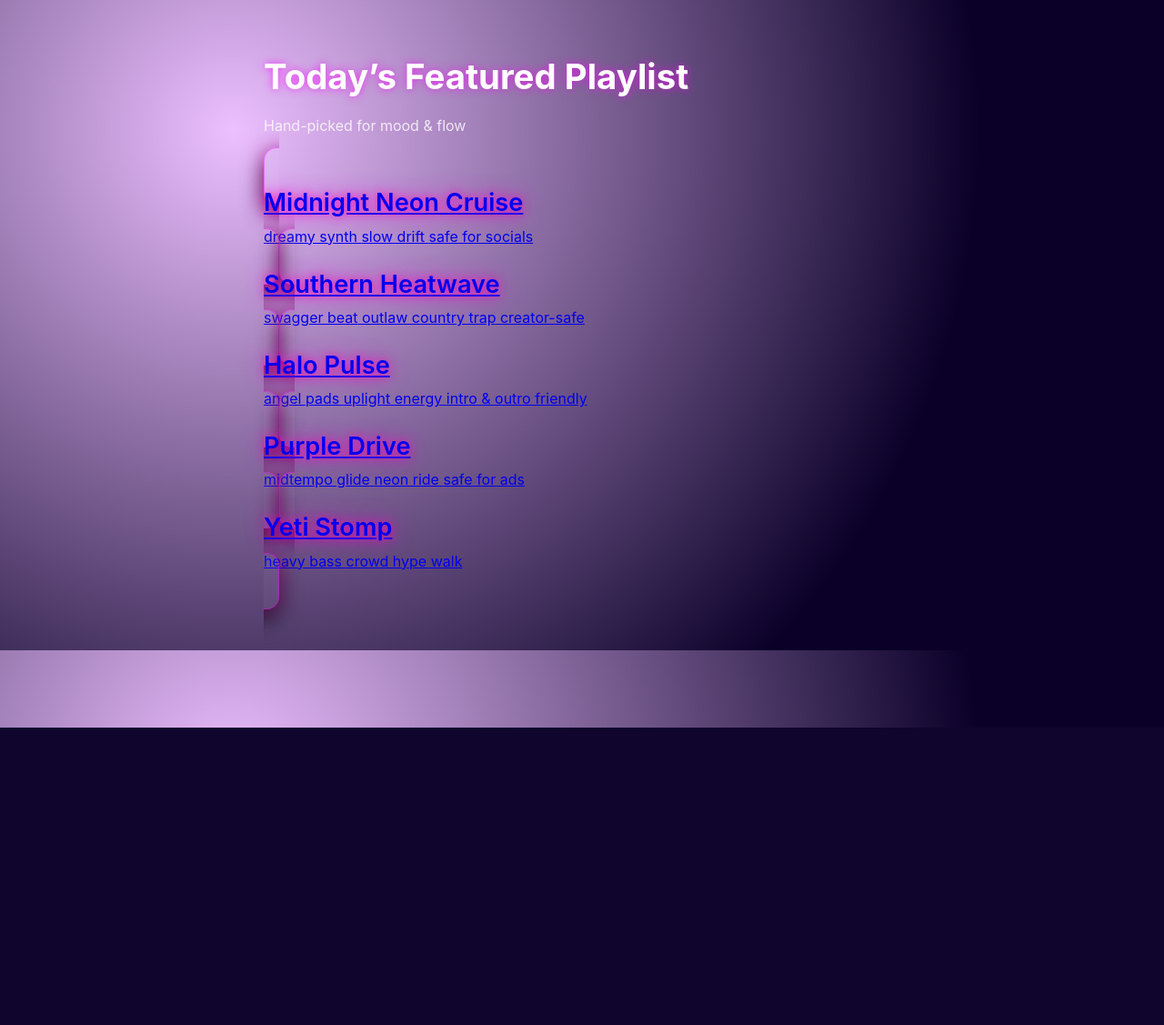
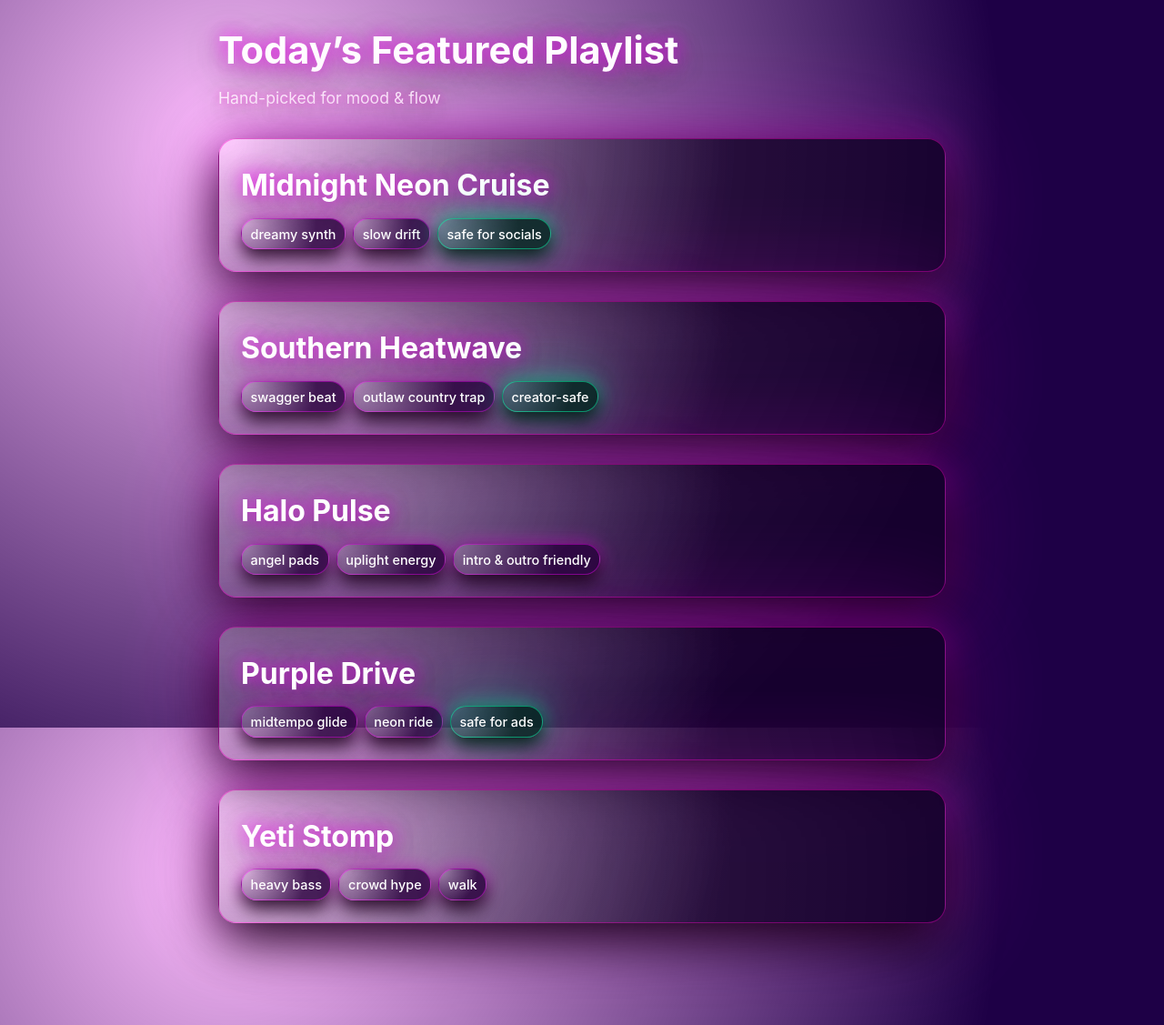
Before and after one commit to timmyjonesusn-netizen/Timmy-wsgi, a Flask app: page / in a window 1280 px wide. Shown: the whole page at 91% size. Before the commit the page ends 800 px from the top, so only its background shows below. Run offline with Flask 3, Linux system fonts and the light colour scheme.

Commit message:
Update style.css

```diff
--- a/static/style.css
+++ b/static/style.css
@@ -1,74 +1,168 @@
-/* --- Base Page --- */
+/* --- Page background / global --- */
 body {
   margin: 0;
-  padding: 2rem 1.25rem 4rem;
+  padding: 2rem 1rem 5rem;
   font-family: -apple-system, BlinkMacSystemFont, "Inter", "Helvetica Neue", Arial, sans-serif;
-  background: radial-gradient(circle at 20% 20%, rgba(180, 0, 255, 0.25) 0%, rgba(10, 0, 40, 1) 70%);
+  line-height: 1.4;
+  background: radial-gradient(circle at 20% 20%, rgba(255, 0, 255, 0.25) 0%, rgba(30, 0, 70, 1) 70%);
+  background-attachment: fixed;
   color: #fff;
-  line-height: 1.4;
 }
 
-/* --- Layout --- */
+/* layout wrapper */
 .page-wrap {
-  max-width: 700px;
+  max-width: 800px;
   margin: 0 auto;
 }
 
-/* --- Header --- */
+/* --- Header text --- */
 .headline {
-  font-size: 2rem;
+  font-size: clamp(2rem, 2.2rem + 1vw, 2.6rem);
   font-weight: 700;
-  text-shadow: 0 0 10px rgba(255, 0, 255, 0.7);
-  margin-bottom: 0.3rem;
+  line-height: 1.15;
+  margin: 0 0 1rem 0;
+  color: #fff;
+  text-shadow:
+    0 0 20px rgba(255,0,255,0.8),
+    0 0 40px rgba(255,0,255,0.4),
+    0 10px 40px rgba(0,0,0,0.8);
 }
 
 .subhead {
-  font-size: 1rem;
-  color: rgba(255, 255, 255, 0.8);
-  margin-bottom: 2rem;
+  font-size: 1.1rem;
+  font-weight: 400;
+  color: rgba(255,255,255,0.9);
+  margin: 0 0 2rem 0;
+  text-shadow:
+    0 0 12px rgba(255,0,200,0.6),
+    0 10px 30px rgba(0,0,0,0.8);
 }
 
-/* --- Playlist Cards --- */
+/* --- Playlist card link wrappers --- */
 .playlist-block {
-  background: rgba(255, 255, 255, 0.04);
-  border: 1px solid rgba(255, 0, 255, 0.4);
-  border-radius: 14px;
-  padding: 1.25rem 1rem;
+  display: block;
+  text-decoration: none;
+  color: inherit;
+
+  background: radial-gradient(circle at 0% 0%, rgba(255,255,255,0.12) 0%, rgba(20,0,40,0.8) 70%);
+  border-radius: 20px;
+  padding: 1.5rem 1rem 1.25rem;
   margin-bottom: 1.5rem;
+
+  border: 1px solid rgba(255,0,200,0.4);
   box-shadow:
-    0 0 20px rgba(255, 0, 200, 0.4),
-    0 10px 25px rgba(0, 0, 0, 0.8);
-  transition: all 0.25s ease-in-out;
+    0 20px 60px rgba(0,0,0,0.9),
+    0 0 40px rgba(255,0,255,0.4),
+    0 0 120px rgba(255,0,255,0.3);
+
+  position: relative;
+  overflow: hidden;
+  transition: all .2s ease;
 }
 
-.playlist-block:hover {
-  background: rgba(255, 255, 255, 0.08);
-  transform: translateY(-2px);
+/* glossy edge/highlight at the top of each card */
+.playlist-block::before {
+  content: "";
+  position: absolute;
+  inset: 0;
+  background: radial-gradient(
+    circle at 20% 0%,
+    rgba(255,255,255,0.4) 0%,
+    rgba(255,255,255,0) 60%
+  );
+  pointer-events: none;
+  mix-blend-mode: screen;
+  opacity: .4;
+  transition: opacity .2s;
 }
 
-/* --- Playlist Titles --- */
-.playlist-name {
-  font-size: 1.5rem;
-  font-weight: 600;
-  margin: 0 0 0.4rem 0;
-  text-shadow:
-    0 0 10px rgba(255, 0, 180, 0.8),
-    0 0 25px rgba(255, 0, 255, 0.7);
+/* hover / tap feedback */
+.playlist-block:active,
+.playlist-block:hover {
+  transform: translateY(-2px) scale(1.01);
+  box-shadow:
+    0 30px 70px rgba(0,0,0,0.95),
+    0 0 50px rgba(255,0,255,0.6),
+    0 0 160px rgba(255,0,255,0.45);
+}
+.playlist-block:active::before,
+.playlist-block:hover::before {
+  opacity: .6;
 }
 
-/* --- Playlist Description --- */
-.playlist-desc {
-  font-size: 1rem;
-  color: rgba(255, 255, 255, 0.8);
-  margin: 0;
+/* inside each card */
+.playlist-inner {
+  position: relative;
+  z-index: 2;
 }
 
-/* --- Mobile Friendly --- */
+/* playlist title */
+.playlist-name {
+  margin: 0 0 .75rem 0;
+  font-size: clamp(1.5rem, 1.2rem + 1vw, 2rem);
+  font-weight: 700;
+  line-height: 1.2;
+  color: #fff;
+  text-shadow:
+    0 0 20px rgba(255,0,255,0.8),
+    0 0 40px rgba(255,0,255,0.5),
+    0 10px 40px rgba(0,0,0,0.9);
+}
+
+/* bubble row container */
+.bubble-row {
+  display: flex;
+  flex-wrap: wrap;
+  gap: .5rem .5rem;
+  row-gap: .5rem;
+  column-gap: .5rem;
+  max-width: 100%;
+}
+
+/* pill/bubble base */
+.bubble {
+  display: inline-block;
+  font-size: .9rem;
+  line-height: 1.2;
+  font-weight: 500;
+  color: #fff;
+  padding: .5rem .6rem .45rem;
+  border-radius: 999px;
+  background: radial-gradient(circle at 0% 0%, rgba(255,255,255,0.18) 0%, rgba(40,0,60,0.8) 70%);
+  box-shadow:
+    0 10px 20px rgba(0,0,0,0.8),
+    0 0 20px rgba(255,0,255,0.5);
+  border: 1px solid rgba(255,0,255,0.4);
+  white-space: nowrap;
+}
+
+/* special bubble for “safe” tags */
+.bubble-safe {
+  background: radial-gradient(circle at 0% 0%, rgba(0,255,150,0.2) 0%, rgba(0,40,30,0.8) 70%);
+  border: 1px solid rgba(0,255,170,0.5);
+  box-shadow:
+    0 10px 20px rgba(0,0,0,0.8),
+    0 0 20px rgba(0,255,170,0.5),
+    0 0 60px rgba(0,255,170,0.4);
+}
+
+/* spacing tweaks for bigger screens */
 @media (min-width: 480px) {
-  .headline {
-    font-size: 2.4rem;
+  body {
+    padding-left: 2rem;
+    padding-right: 2rem;
   }
+
+  .playlist-block {
+    padding: 2rem 1.5rem 1.5rem;
+    margin-bottom: 2rem;
+  }
+
   .playlist-name {
-    font-size: 1.7rem;
+    margin-bottom: 1rem;
+  }
+
+  .bubble-row {
+    max-width: 90%;
   }
 }
```
